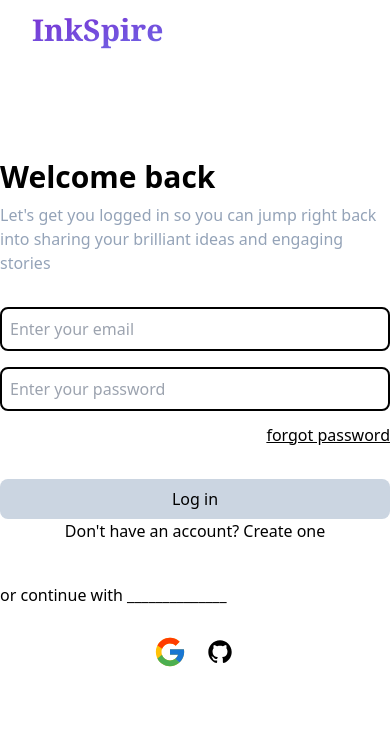
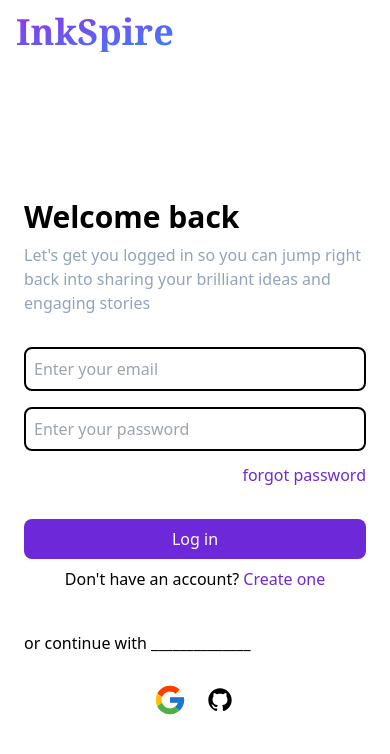
Before and after one commit to ibimina/ibimina-chatter, a Next.js app: page / in a window 390 px wide. Shown: the top 754 px of the page. Built offline with nearby package versions, Linux system fonts and the light colour scheme; no server answers.

Commit message:
docs: add styles to login,signup,forgot password

```diff
--- a/src/pages/forgotpassword.tsx
+++ b/src/pages/forgotpassword.tsx
@@ -42,15 +42,13 @@ function ForgotPassword() {
 				<meta http-equiv="X-UA-Compatible" content="IE=7" />
 				<meta name="description" content="Enter your email to retrieve your account" />
 			</Head>
-			<main className={`lg:flex lg:flex-row-reverse`}>
-				<section
-					className={`hidden bg-slate-300 lg:w-full  lg:block lg:h-screen lg:basis-2/5 `}
-				></section>
-				<section className={`basis-3/5 p-8 pt-3`}>
-					<h1 className={`font-bold mb-9 text-3xl font-serif text-transparent bg-clip-text bg-gradient-to-br  from-purple-700 to-blue-400 `}>InkSpire</h1>
+			<main className={`lg:flex-row-reverse  min-h-screen flex items-center justify-center`}>
+
+				<section className={`basis-full md:basis-4/5 p-8 pt-3`}>
+					<h1 className={`font-bold mb-9 text-3xl font-serif absolute top-3 sm:top-6 md:top-10 md:left-8 left-4 lg:h-min text-transparent bg-clip-text bg-gradient-to-br  from-purple-700 to-blue-400 `}>InkSpire</h1>
 
 					<div
-						className={`lg:w-3/5 lg:m-auto  flex flex-col justify-center ${styles.signupCard}`}
+						className={`lg:w-3/5 lg:m-auto  flex flex-col justify-center `}
 					>
 						<div className={`mb-8`}>
 							<p className={`font-semibold text-3xl mb-2`}>
@@ -76,12 +74,22 @@ function ForgotPassword() {
 							<input
 								type='submit'
 								value='Submit Email'
-								className={`cursor-pointer mt-10 block w-full p-2 bg-slate-300 rounded-lg hover:bg-black hover:text-white `}
+								className={`cursor-pointer mt-10 block w-full p-2 bg-violet-700 text-white rounded-lg hover:bg-black hover:text-white `}
 							/>
 							<p className={` text-center`}>
-								Already have an account? <Link href='/'>Log in</Link>{' '}
+								Already have an account? <Link href='/' className='text-violet-700'>Log in</Link>{' '}
 							</p>
 						</form>
+					</div>
+				</section>
+				<section
+					className={`hidden bg-hero-pattern bg-no-repeat bg-cover lg:w-full  lg:block lg:h-screen lg:basis-3/5 `}
+				>
+					<div className='ml-10 mt-16 max-w-sm'>
+						<h1 className={`font-bold text-3xl mb-4 font-serif text-white`}>InkSpire</h1>
+						<p className='text-white font-serif font-bold text-xl'>
+							A platform for writers to share their ideas and stories with the world.{' '}
+						</p>
 					</div>
 				</section>
 				{
--- a/src/pages/index.tsx
+++ b/src/pages/index.tsx
@@ -1,6 +1,6 @@
 import Link from 'next/link';
 import styles from '../styles/index.module.css';
-import {useState } from 'react';
+import { useState } from 'react';
 import { useGoogleSignin, useGitHubSignin, useLogin } from '@/hooks';
 import { useRouter } from 'next/router';
 import Head from 'next/head';
@@ -44,7 +44,7 @@ const router = useRouter()
 		} else if (error === "Firebase: Access to this account has been temporarily disabled due to many failed login attempts. You can immediately restore it by resetting your password or you can try again later. (auth/too-many-requests).") {
 			setEmailExists(null)
 			setPasswordLimit(true)
-		}else{
+		} else {
 			router.push("/chatter")
 		}
 	}
@@ -52,18 +52,27 @@ const router = useRouter()
 	return (
 		<>
 			<Head>
-				<title>Log in on chatter</title>
+				<title>Log in on InkSpire</title>
 				<meta charSet="UTF-8" />
 				<meta name="viewport" content="width=device-width, initial-scale=1.0" />
 				<meta http-equiv="X-UA-Compatible" content="IE=7" />
 				<meta name="description" content="Log in to your account" />
 			</Head>
-			<main className={`lg:flex lg:flex-row-reverse`}>
-				<section className={`hidden bg-slate-300 lg:w-full  lg:block lg:min-h-screen lg:basis-2/5 `}></section>
-				<section className={`basis-3/5`}>
-					<h1 className={`font-bold text-3xl p-8 pt-3 font-serif text-transparent bg-clip-text bg-gradient-to-br  from-purple-700 to-blue-400 `}>InkSpire</h1>
+			<main className={` min-h-screen flex items-center justify-center lg:flex lg:flex-row`}>
+				<section className={`hidden bg-hero-pattern bg-no-repeat bg-cover lg:w-full  lg:block lg:min-h-screen lg:basis-3/5 `}>
+					<div className='ml-10 mt-16 max-w-sm'>
+						<h1 className={`font-bold text-3xl mb-4 font-serif text-white`}>InkSpire</h1>
+						<p className='text-white font-serif font-bold text-xl'>
+							A platform for writers to share their ideas and stories with the world.{' '}
+						</p>
+					</div>
+				</section>
+				<section className={`basis-full px-6 md:basis-4/5 bg-white grid justify-center items-center`}>
+
+						<h1 className={`font-bold absolute top-3 sm:top-6 md:top-10 md:left-8 left-4 text-4xl mb-4 md:mb-14 lg:hidden font-serif text-transparent bg-clip-text bg-gradient-to-br  from-purple-600 to-blue-500 `}>InkSpire</h1>
+						<div className='mt-20 lg:w-3/5 lg:m-auto md:mt-0 '>
 							<div
-						className={`lg:w-3/5 lg:m-auto lg:mt-7 pb-2 flex flex-col justify-center ${styles.loginCard}`}>
+								className={`pb-2 flex flex-col justify-center`}>
 								<div className={`mb-8`}>
 									<p className={`font-semibold text-3xl mb-2`}>Welcome back</p>
 									<p className={`text-base  text-slate-400`}>
@@ -97,18 +106,18 @@ const router = useRouter()
 									</label>
 									<Link
 										href='forgotpassword'
-								className={`block text-right mb-8 underline`}>
+										className={`block text-right mb-8 text-violet-700`}>
 										forgot password
 									</Link>
 									<input
 										disabled={isLoading}
 										type='submit'
 										value='Log in'
-								className={`cursor-pointer block w-full p-2 bg-slate-300 rounded-lg hover:bg-black hover:text-white ${isLoading && 'opacity-50'}}`}
+										className={`cursor-pointer mb-2 block w-full p-2 bg-violet-700 text-white rounded-lg hover:bg-black hover:text-white ${isLoading && 'opacity-50'}}`}
 									/>
 									<p className={`text-center`}>
 										Don&apos;t have an account?{' '}
-								<Link href='signup'>Create one</Link>{' '}
+										<Link href='signup' className='text-violet-700'>Create one</Link>{' '}
 									</p>
 								</form>
 								<p className={`mb-7`}>or continue with ______________</p>
@@ -125,6 +134,10 @@ const router = useRouter()
 									></button>
 								</div>
 							</div>
+
+						</div>
+
+
 									</section>
 			</main>
 		</>
--- a/src/pages/signup.tsx
+++ b/src/pages/signup.tsx
@@ -75,14 +75,21 @@ function SignUp() {
 				<meta http-equiv="X-UA-Compatible" content="IE=7" />
 				<meta name="description" content="Create a account on InkSpire" />
 			</Head>
-			<main className={`lg:flex lg:flex-row-reverse`}>
+			<main className={`lg:flex lg:flex-row`}>
 				<section
-					className={`hidden bg-slate-300 lg:w-full  lg:block lg:h-screen lg:basis-2/5 `}
-				></section>
-				<section className={`basis-3/5 p-8 pt-3`}>
-					<h1 className={`font-bold text-3xl font-serif text-transparent bg-clip-text bg-gradient-to-br  from-purple-700 to-blue-400 `}>InkSpire</h1>
+					className={`hidden bg-hero-pattern bg-no-repeat bg-cover lg:w-full  lg:block lg:h-screen lg:basis-2/5 `}
+				>
+					<div className='ml-10 mt-16 max-w-sm'>
+						<h1 className={`font-bold text-3xl mb-4 font-serif text-white`}>InkSpire</h1>
+						<p className='text-white font-serif font-bold text-xl'>
+							A platform for writers to share their ideas and stories with the world.{' '}
+						</p>
+					</div>
+				</section>
+				<section className={`basis-3/5 p-8 pt-3 min-h-screen grid justify-center items-center`}>
+					<h1 className={`font-bold text-3xl font-serif  absolute top-3 sm:top-6 md:top-10 md:left-8 left-4 lg:hidden text-transparent bg-clip-text bg-gradient-to-br  from-purple-700 to-blue-400 `}>InkSpire</h1>
 					<div
-						className={`lg:w-3/5 lg:m-auto  flex flex-col justify-center ${styles.signupCard}`}
+						className={`lg:w-3/5 lg:m-auto flex flex-col justify-center`}
 					>
 						<div className={`mb-8`}>
 							<p className={`font-semibold text-3xl mb-2`}>
@@ -156,7 +163,7 @@ function SignUp() {
 							<input
 								type='submit'
 								value='Sign Up'
-								className={`cursor-pointer mt-10 block w-full p-2 bg-slate-300 rounded-lg hover:bg-black hover:text-white ${isLoading ? styles.grey : ''
+								className={`cursor-pointer mt-10 block w-full p-2 bg-violet-700 text-white rounded-lg hover:bg-black hover:text-white ${isLoading ? styles.grey : ''
 									} `}
 								disabled={isLoading}
 							/>
--- a/tailwind.config.js
+++ b/tailwind.config.js
@@ -13,6 +13,10 @@ module.exports = {
 			colors: {
 				'prose-hr': '#000',
 			},
+			// add custom bg image
+			backgroundImage: {
+				'hero-pattern': "url('/images/herobg.jpg')",
+			},
 		},
 	},
 	plugins: [require('@tailwindcss/typography')],
```
Also changed, not shown: 1 other file (tests, documents, lock files or other folders). Lines whose indentation alone changed are shown as unchanged.
